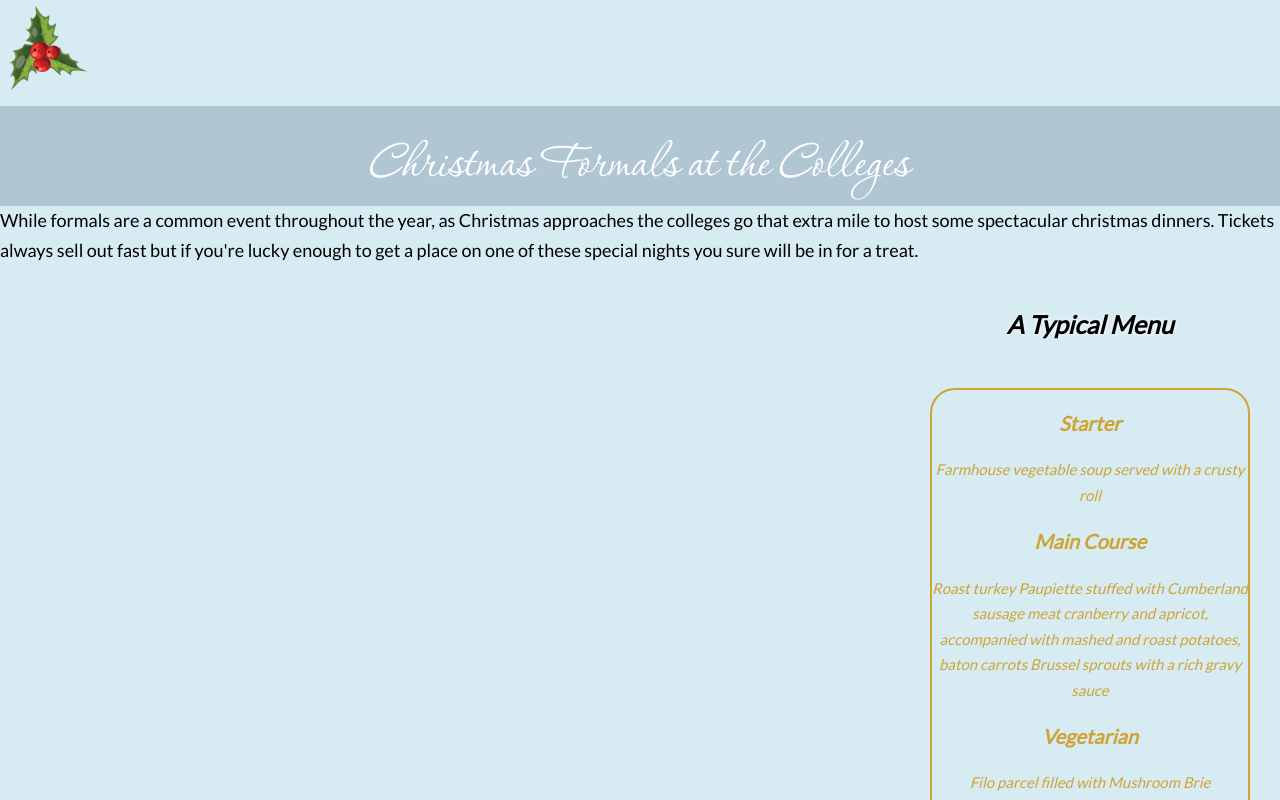
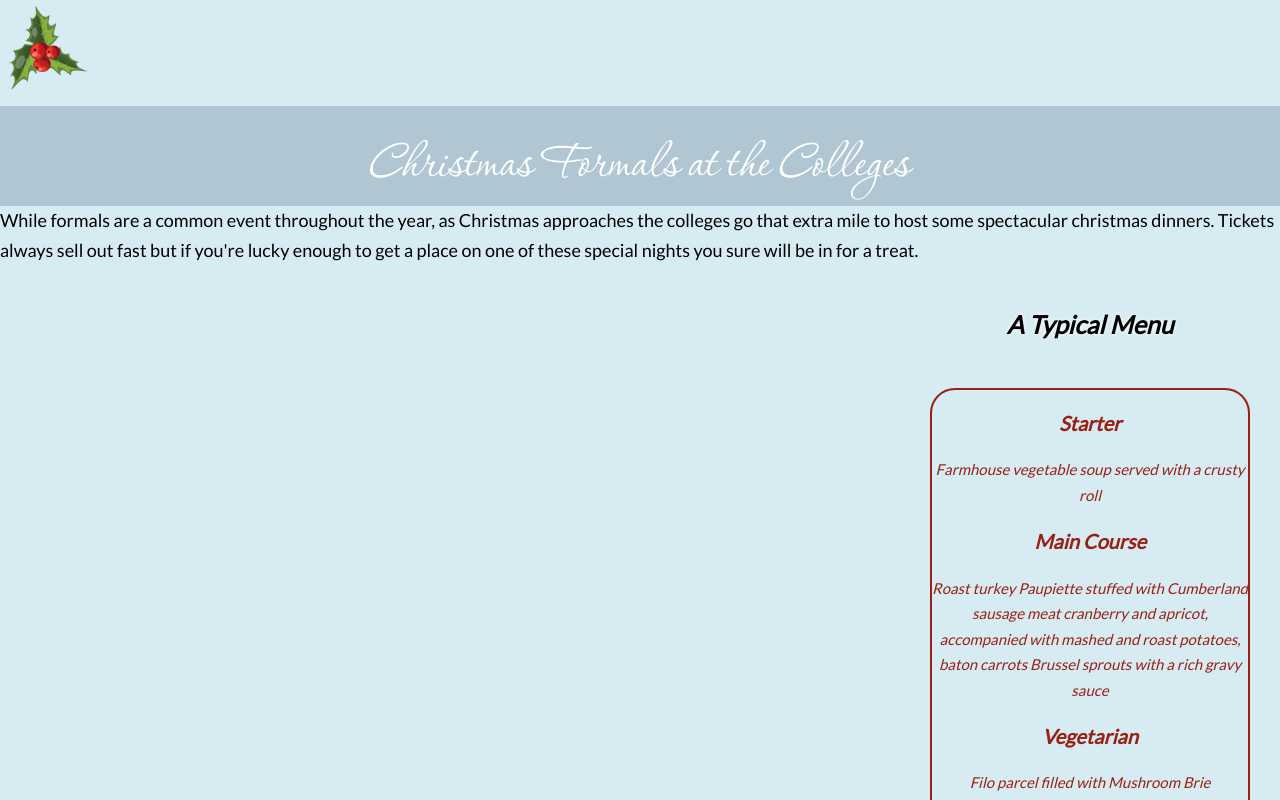
Before and after one commit to oliviaphp/durham-christmas, a plain HTML site: page formals.html in a window 1280 px wide. Shown: the top 800 px of the page. Drawn offline with Linux system fonts and the light colour scheme.

Commit message:
Changed menu colour

```diff
--- a/style.css
+++ b/style.css
@@ -225,7 +225,7 @@ div.formalmenu {
 }
 
 aside.formalmenu2{
-    color: #CFA436;
+    color: #992114;
     border: 2px solid;
     border-radius: 25px;
 }
```
